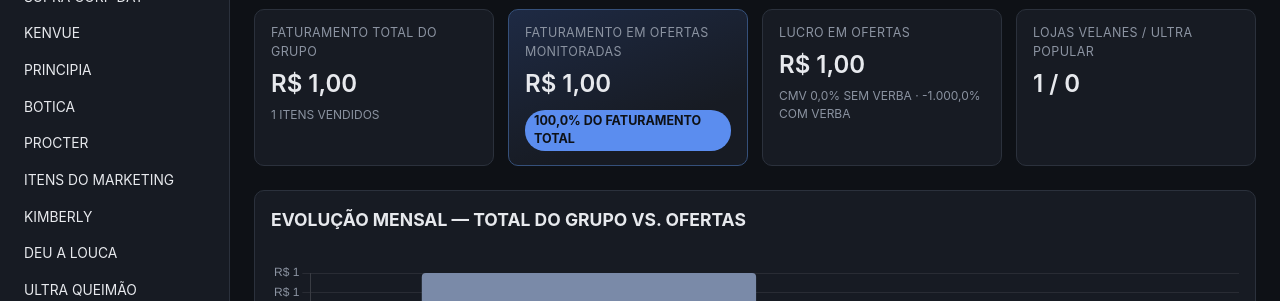
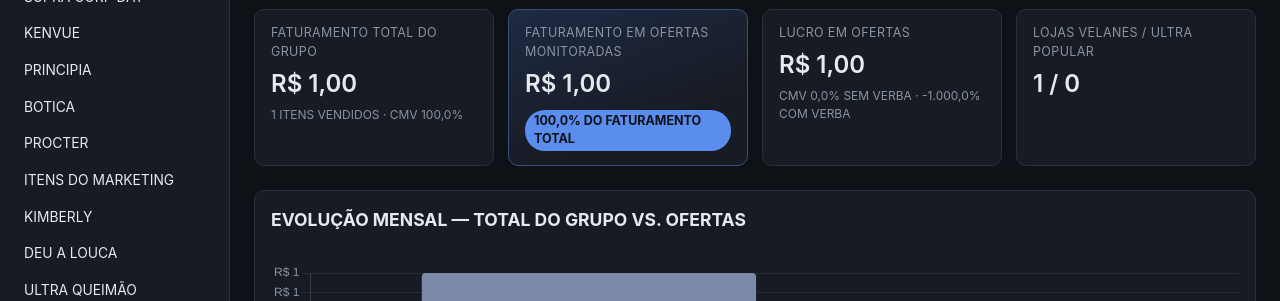
Before and after one commit to gabrielvelanes-coder/monitor-de-ofertas, a Django app: page / in a window 1280 px wide. Shown: the part 243-544 px from the top of the page. Run offline with Django 5.2, Linux system fonts and the light colour scheme; tables that the repository leaves empty hold one stand-in row (values such as "Sample post").

Commit message:
Dashboard: CMV das vendas gerais (nao so das ofertas)
Pedido: "vamos trazer meu cmv atual tambem, nas vendas". VendaGeralMensal
ja guardava custo mas o dashboard nunca calculava CMV em cima dele --
lucro = venda - custo (soma aditiva, nao precisa de campo novo no
modelo), cmv_pct (ja existente em apps/verba/services.py) reaproveitado.
Sem "com verba" aqui -- verba so existe pras 9 acoes monitoradas, vendas
gerais e o catalogo inteiro da empresa.

```diff
--- a/apps/ofertas/views.py
+++ b/apps/ofertas/views.py
@@ -194,6 +194,11 @@ def home(request):
     # faturamento do mês/período INTEIRO (todo produto), não só as 9 ações
     # -- denominador pra "que fatia do faturamento é oferta?".
     vendas_gerais = vendas_gerais_resumo(bandeira, mes, mes_de, mes_ate)
+    # CMV das vendas gerais (pedido 23/09/26, "vamos trazer meu CMV atual
+    # também, nas vendas") -- não tem "verba" aqui (verba só existe pras 9
+    # ações monitoradas), só o CMV cheio do faturamento total.
+    vendas_gerais['lucro'] = vendas_gerais['venda'] - vendas_gerais['custo']
+    vendas_gerais['cmv_pct'] = cmv_pct(vendas_gerais['venda'], vendas_gerais['lucro'])
     pct_ofertas_do_total = (
         (resumo['total_venda'] / vendas_gerais['venda'] * 100) if vendas_gerais['venda'] else None
     )
--- a/templates/ofertas/home.html
+++ b/templates/ofertas/home.html
@@ -30,7 +30,7 @@
     <div class="card">
       <div class="rotulo">Faturamento total do grupo</div>
       <div class="valor">{{ vendas_gerais.venda|brl }}</div>
-      <div class="sub">{{ vendas_gerais.itens|numero }} itens vendidos</div>
+      <div class="sub">{{ vendas_gerais.itens|numero }} itens vendidos · CMV {{ vendas_gerais.cmv_pct|numero:1 }}%</div>
     </div>
     <div class="card destaque">
       <div class="rotulo">Faturamento em ofertas monitoradas</div>
```
